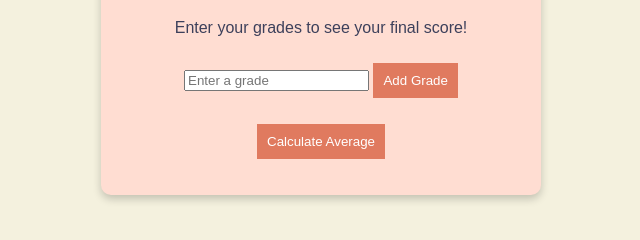
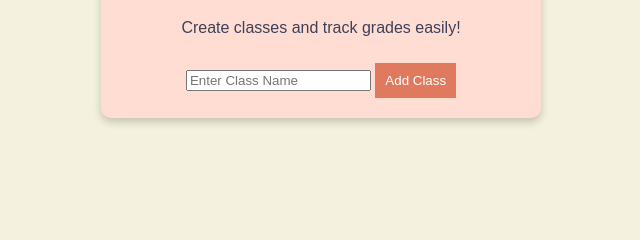
Before and after one commit to riyau8/GradeCamp, a plain HTML site: page index.html in a window 1280 px wide. Shown: the part 132-372 px from the top of the page, without its empty margins (319-959 px from the left). Drawn offline with Linux system fonts and the light colour scheme.

Commit message:
Update index.html

```diff
--- a/index.html
+++ b/index.html
@@ -7,15 +7,16 @@
     <link rel="stylesheet" href="styles.css">
 </head>
 <body>
-    <div class="container">
-        <h1>🏕️ GradeCamp</h1>
-        <p>Enter your grades to see your final score!</p>
-        <input type="number" id="gradeInput" placeholder="Enter a grade">
-        <button onclick="addGrade()">Add Grade</button>
-        <ul id="gradeList"></ul>
-        <button onclick="calculateAverage()">Calculate Average</button>
-        <p id="result"></p>
-    </div>
-    <script src="script.js"></script>
+<div class="container">
+    <h1>🏕️ GradeCamp</h1>
+    <p>Create classes and track grades easily!</p>
+
+    <input type="text" id="classNameInput" placeholder="Enter Class Name">
+    <button onclick="addClass()">Add Class</button>
+
+    <div id="classList"></div>
+</div>
+
+<script src="script.js"></script>
 </body>
 </html>
```
